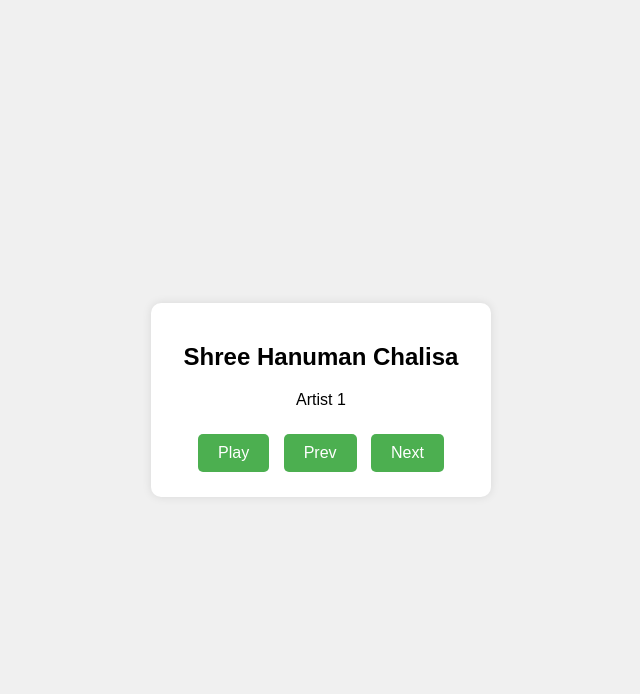
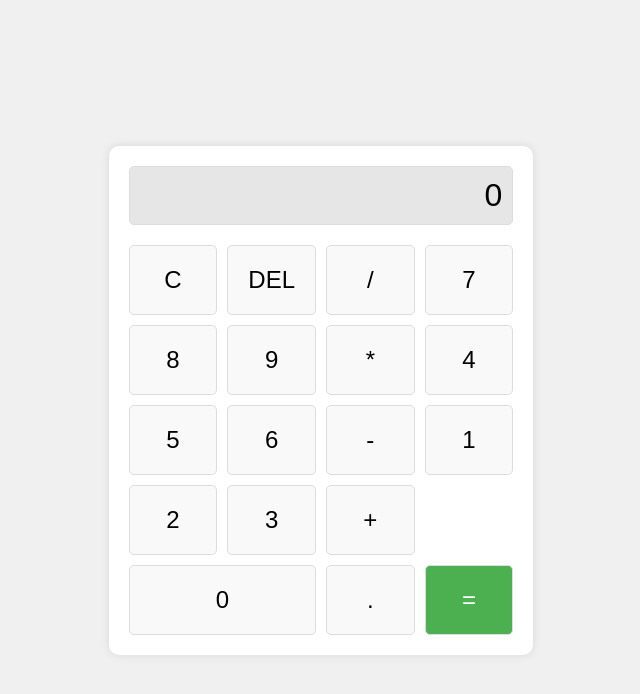
Before and after one commit to Abhigyanadarsh/CODE-ALPHA-INTERNSHIP, a plain HTML site: page index.htm in a window 1280 px wide. Shown: the whole page, without its empty margins (319-959 px from the left). Drawn offline with Linux system fonts and the light colour scheme.

Commit message:
Add files via upload

```diff
--- a/index.htm
+++ b/index.htm
@@ -3,20 +3,31 @@
 <head>
     <meta charset="UTF-8">
     <meta name="viewport" content="width=device-width, initial-scale=1.0">
-    <title>Music Player</title>
+    <title>Simple Calculator</title>
     <link rel="stylesheet" href="styles.css">
 </head>
 <body>
-    <div class="music-player">
-        <div class="song-info">
-            <h2 id="song-title">Song Title</h2>
-            <p id="artist-name">Artist Name</p>
-        </div>
-        <audio id="audio" src="Shree_Hanuman_Chalisa.mp3"></audio>
-        <div class="controls">
-            <button id="play-pause" onclick="togglePlayPause()">Play</button>
-            <button id="prev" onclick="prevSong()">Prev</button>
-            <button id="next" onclick="nextSong()">Next</button>
+    <div class="calculator">
+        <div class="display" id="display">0</div>
+        <div class="buttons">
+            <button onclick="clearDisplay()">C</button>
+            <button onclick="deleteLast()">DEL</button>
+            <button onclick="appendOperator('/')">/</button>
+            <button onclick="appendNumber('7')">7</button>
+            <button onclick="appendNumber('8')">8</button>
+            <button onclick="appendNumber('9')">9</button>
+            <button onclick="appendOperator('*')">*</button>
+            <button onclick="appendNumber('4')">4</button>
+            <button onclick="appendNumber('5')">5</button>
+            <button onclick="appendNumber('6')">6</button>
+            <button onclick="appendOperator('-')">-</button>
+            <button onclick="appendNumber('1')">1</button>
+            <button onclick="appendNumber('2')">2</button>
+            <button onclick="appendNumber('3')">3</button>
+            <button onclick="appendOperator('+')">+</button>
+            <button onclick="appendNumber('0')" class="zero">0</button>
+            <button onclick="appendNumber('.')">.</button>
+            <button onclick="calculate()" class="equals">=</button>
         </div>
     </div>
     <script src="script.js"></script>
--- a/script.js
+++ b/script.js
@@ -1,59 +1,56 @@
-const audio = document.getElementById('audio');
-const playPauseBtn = document.getElementById('play-pause');
-const songTitle = document.getElementById('song-title');
-const artistName = document.getElementById('artist-name');
+let display = document.getElementById('display');
+let currentInput = '';
+let operator = '';
+let operand1 = '';
+let operand2 = '';
 
-const songs = [
-    {
-        title: "Shree Hanuman Chalisa",
-        artist: "Artist 1",
-        src: "Shree_Hanuman_Chalisa.mp3"
-    },
-    {
-        title: "Jai_Hanuman_Gosai",
-        artist: "Artist 2",
-        src: "Jai_Hanuman_Gosai.mp3"
-    },
-    {
-        title: "Sankat_Mochan_Naam_Tiharo",
-        artist: "Artist 3",
-        src: "Sankat_Mochan_Naam_Tiharo.mp3"
-    }
-];
-
-let currentSongIndex = 0;
-
-function loadSong(song) {
-    songTitle.textContent = song.title;
-    artistName.textContent = song.artist;
-    audio.src = song.src;
+function clearDisplay() {
+    currentInput = '';
+    operator = '';
+    operand1 = '';
+    operand2 = '';
+    display.textContent = '0';
 }
 
-function togglePlayPause() {
-    if (audio.paused) {
-        audio.play();
-        playPauseBtn.textContent = 'Pause';
-    } else {
-        audio.pause();
-        playPauseBtn.textContent = 'Play';
-    }
+function deleteLast() {
+    currentInput = currentInput.slice(0, -1);
+    display.textContent = currentInput || '0';
 }
 
-function prevSong() {
-    currentSongIndex = (currentSongIndex - 1 + songs.length) % songs.length;
-    loadSong(songs[currentSongIndex]);
-    if (!audio.paused) {
-        audio.play();
-    }
+function appendNumber(number) {
+    currentInput += number;
+    display.textContent = currentInput;
 }
 
-function nextSong() {
-    currentSongIndex = (currentSongIndex + 1) % songs.length;
-    loadSong(songs[currentSongIndex]);
-    if (!audio.paused) {
-        audio.play();
-    }
+function appendOperator(op) {
+    if (currentInput === '') return;
+    if (operator) calculate();
+    operand1 = currentInput;
+    operator = op;
+    currentInput = '';
 }
 
-// Load the initial song
-loadSong(songs[currentSongIndex]);
+function calculate() {
+    if (currentInput === '' || !operator) return;
+    operand2 = currentInput;
+    let result;
+    switch (operator) {
+        case '+':
+            result = parseFloat(operand1) + parseFloat(operand2);
+            break;
+        case '-':
+            result = parseFloat(operand1) - parseFloat(operand2);
+            break;
+        case '*':
+            result = parseFloat(operand1) * parseFloat(operand2);
+            break;
+        case '/':
+            result = parseFloat(operand1) / parseFloat(operand2);
+            break;
+    }
+    display.textContent = result;
+    currentInput = result.toString();
+    operator = '';
+    operand1 = '';
+    operand2 = '';
+}
--- a/styles.css
+++ b/styles.css
@@ -1,43 +1,59 @@
 body {
-    font-family: Arial, sans-serif;
     display: flex;
     justify-content: center;
     align-items: center;
     height: 100vh;
     margin: 0;
     background-color: #f0f0f0;
+    font-family: 'Arial', sans-serif;
 }
 
-.music-player {
+.calculator {
     background-color: #fff;
     padding: 20px;
     border-radius: 10px;
     box-shadow: 0 0 10px rgba(0, 0, 0, 0.1);
-    text-align: center;
-    max-width: 300px;
-    width: 100%;
 }
 
-.song-info {
+.display {
+    font-size: 2em;
+    padding: 10px;
+    border: 1px solid #ddd;
+    border-radius: 5px;
     margin-bottom: 20px;
+    text-align: right;
+    background-color: #e6e6e6;
 }
 
-.controls button {
-    background-color: #4CAF50;
-    color: white;
-    border: none;
-    padding: 10px 20px;
-    margin: 5px;
+.buttons {
+    display: grid;
+    grid-template-columns: repeat(4, 1fr);
+    gap: 10px;
+}
+
+button {
+    font-size: 1.5em;
+    padding: 20px;
+    border: 1px solid #ddd;
     border-radius: 5px;
+    background-color: #f9f9f9;
     cursor: pointer;
-    font-size: 16px;
     transition: background-color 0.3s;
 }
 
-.controls button:hover {
+button:hover {
+    background-color: #e6e6e6;
+}
+
+.zero {
+    grid-column: span 2;
+}
+
+.equals {
+    background-color: #4CAF50;
+    color: #fff;
+}
+
+.equals:hover {
     background-color: #45a049;
 }
-
-.controls button:focus {
-    outline: none;
-}
```
